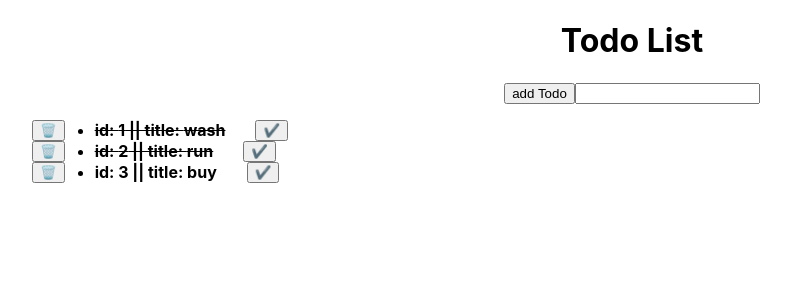
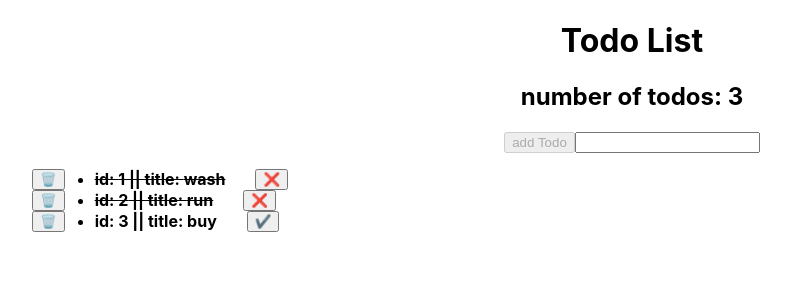
Before and after one commit to ykrantz/to_do_list, a React (Create React App) app: page / in a window 1280 px wide. Shown: the top 300 px of the page, without its empty margins (8-799 px from the left). Built offline with nearby package versions, Linux system fonts and the light colour scheme.

Commit message:
second with checkbotton

```diff
--- a/src/App.css
+++ b/src/App.css
@@ -1,3 +1,6 @@
+.App-buttonHidden {
+}
+
 .App {
   text-align: center;
 }
--- a/src/App.js
+++ b/src/App.js
@@ -2,7 +2,8 @@ import logo from "./logo.svg";
 import "./App.css";
 import Header from "./components/Header/Header";
 import Todos from "./components/Todos/Todos";
-import { useState } from "react";
+import { useEffect, useState } from "react";
+import { logRoles } from "@testing-library/react";
 
 function App() {
   const initTodosList = [
@@ -11,16 +12,18 @@ function App() {
     { id: 3, title: "buy", completed: false },
   ];
   const [todosList, setTodosList] = useState(initTodosList);
+  const [todoCount, setTodoCount] = useState(initTodosList.length - 1);
 
+  // update number of todo in header
+  useEffect(() => setTodoCount(todosList.length), [todosList]);
+
+  // remove to do
   const removeTodo = (idToRemove) => {
     const newToDoList = todosList.filter((todo) => todo.id !== idToRemove);
-    // const newToDoList = [
-    //   { id: 2, title: "run", completed: true },
-    //   { id: 3, title: "buy", completed: false },
-    // ];
     setTodosList(newToDoList);
   };
 
+  // make todo completed or uncompleted
   const completeTodo = (id) => {
     const newToDoList = todosList.map((todo) => {
       if (todo.id !== id) {
@@ -38,6 +41,8 @@ function App() {
   const updateInputValue = (text) => {
     setInputValue(text);
   };
+
+  // add todo to list
   const addTodo = (inputText) => {
     let newId = todosList.length + 1;
     const newToDoList = [
@@ -50,8 +55,11 @@ function App() {
   return (
     <div className="App">
       <>
-        <Header />
-        <button onClick={() => addTodo(inputText)}>add Todo</button>
+        <Header todoCount={todoCount} />
+        {/* if no input text so button is disable */}
+        <button onClick={() => addTodo(inputText)} disabled={inputText === ""}>
+          add Todo
+        </button>
         <input
           type="text"
           onChange={(e) => updateInputValue(e.target.value)}
--- a/src/components/Header/Header.js
+++ b/src/components/Header/Header.js
@@ -1,7 +1,12 @@
 import "./Header.css";
 
-const Header = () => {
-  return <h1>Todo List</h1>;
+const Header = ({ todoCount }) => {
+  return (
+    <>
+      <h1>Todo List</h1>
+      <h2>number of todos: {todoCount}</h2>
+    </>
+  );
 };
 
 export default Header;
--- a/src/components/Todo/Todo.js
+++ b/src/components/Todo/Todo.js
@@ -6,7 +6,9 @@ const Todo = ({ id, title, completed, removeTodo, completeTodo }) => {
       <li className={`Todo-todo ${completed ? "Todo-completed" : ""}`}>
         id: {id} || title: {title}
       </li>
-      <button onClick={() => completeTodo(id)}>✔️</button>
+      <button onClick={() => completeTodo(id)}>
+        {completed ? "❌" : "✔️"}
+      </button>
     </div>
   );
 };
```
